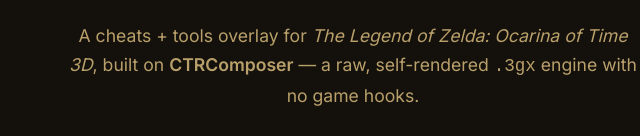
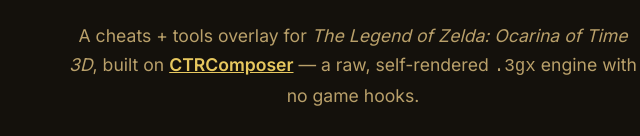
Before and after one commit to samaBR85/OcarinaCTRComposer, a plain HTML site: page index.html in a window 1280 px wide. Shown: the part 659-795 px from the top of the page, 287-927 px from the left. Drawn offline with Linux system fonts and the light colour scheme; no server answers.

Commit message:
Hyperlink CTRComposer mention in the hero subtitle to its own project page

```diff
--- a/index.html
+++ b/index.html
@@ -183,7 +183,7 @@
     <span class="badge">v1.0.0</span>
   </div>
   <p class="sub">A cheats + tools overlay for <em>The Legend of Zelda: Ocarina of Time 3D</em>, built on
-  <strong>CTRComposer</strong> — a raw, self-rendered <code>.3gx</code> engine with no game hooks.</p>
+  <a href="https://samabr85.github.io/CTRComposer/"><strong>CTRComposer</strong></a> — a raw, self-rendered <code>.3gx</code> engine with no game hooks.</p>
   <div class="cta-row">
     <a class="btn primary" href="https://github.com/samaBR85/OcarinaCTRComposer/releases/latest">Download latest release</a>
     <a class="btn ghost" href="https://github.com/samaBR85/OcarinaCTRComposer">View source on GitHub</a>
```
